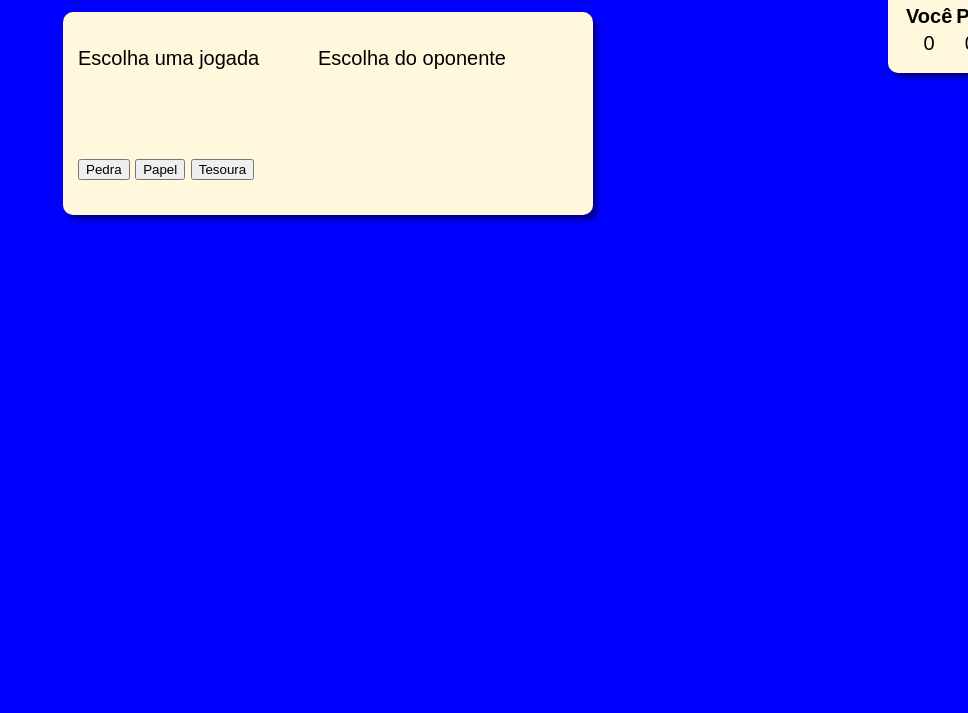
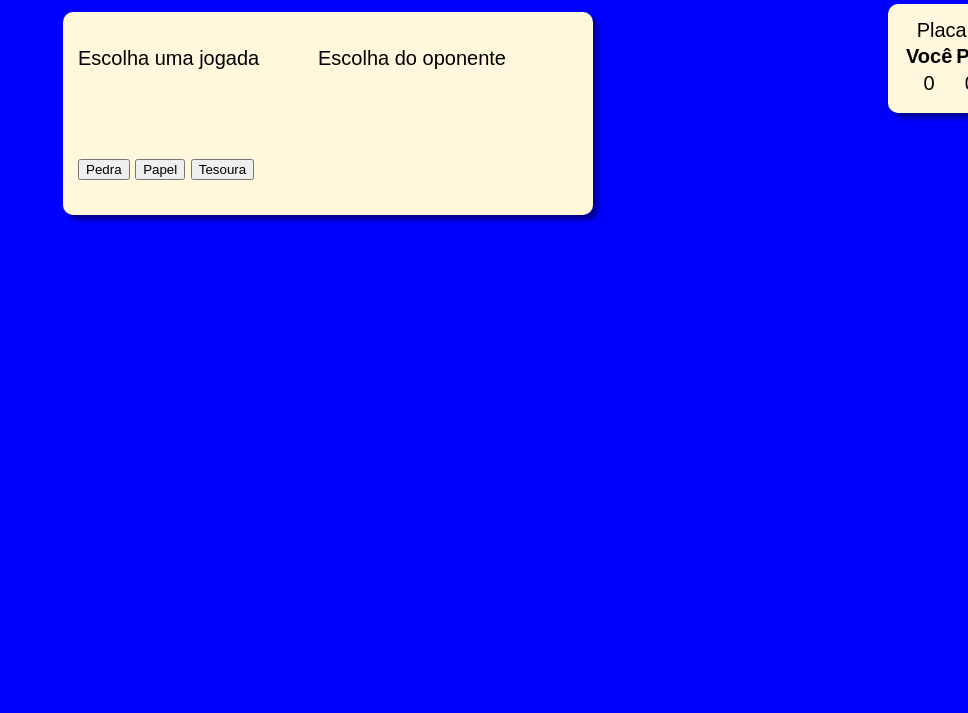
Before and after one commit to MatheusAcacioR/html, a plain HTML site: page pedra-papel-tesoura/index.html in a window 1280 px wide. Shown: the part 87-800 px from the top of the page, without its empty margins (312-1280 px from the left). Drawn offline with Linux system fonts and the light colour scheme.

Commit message:
Pedra Papel Tesoura com CSS

```diff
--- a/pedra-papel-tesoura/estilo.css
+++ b/pedra-papel-tesoura/estilo.css
@@ -26,7 +26,7 @@ div {
     box-shadow: 5px 5px 5px rgba(0, 0, 0, 0.432);
     position: absolute;
     left: 1200px;
-    bottom: 640px;
+    bottom: 600px;
 }
 
 tr, th, td {
```
